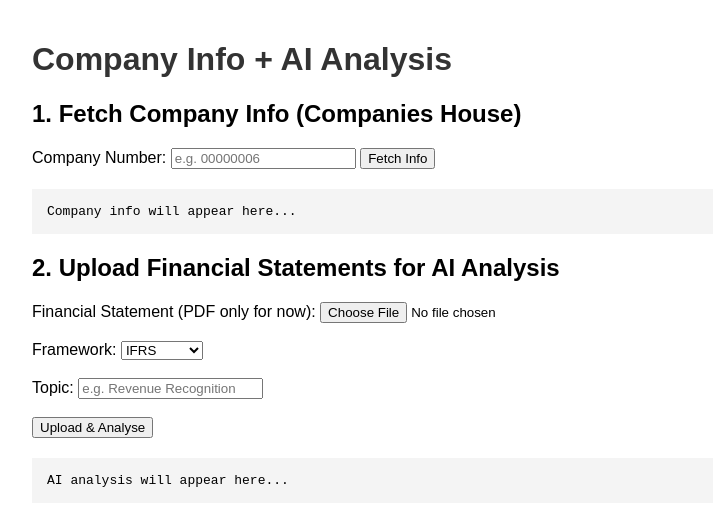
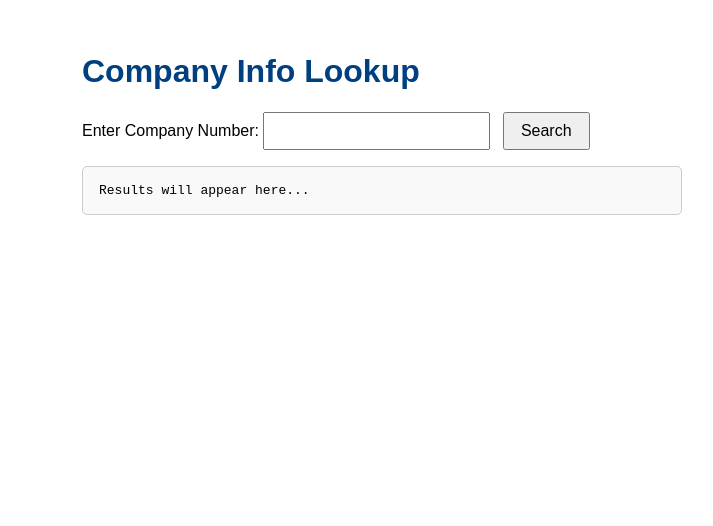
Before and after one commit to HAARBY88/financial-ai-site, a website: page index.html in a window 1280 px wide. Shown: the whole page, without its empty margins (258-971 px from the left). Drawn offline with Linux system fonts and the light colour scheme.

Commit message:
Update index.html

```diff
--- a/index.html
+++ b/index.html
@@ -2,70 +2,79 @@
 <html lang="en">
 <head>
   <meta charset="UTF-8" />
-  <title>AI Financial Tools</title>
+  <meta name="viewport" content="width=device-width, initial-scale=1.0" />
+  <title>Company Info Lookup</title>
   <style>
-    body { font-family: Arial, sans-serif; max-width: 700px; margin: auto; padding: 20px; }
-    h1 { color: #333; }
-    form { margin-bottom: 20px; }
-    pre { background: #f4f4f4; padding: 15px; white-space: pre-wrap; }
+    body {
+      font-family: Arial, sans-serif;
+      padding: 2rem;
+      max-width: 600px;
+      margin: auto;
+    }
+    h1 {
+      color: #004080;
+    }
+    form {
+      margin-bottom: 1rem;
+    }
+    input {
+      padding: 0.5rem;
+      font-size: 1rem;
+    }
+    button {
+      padding: 0.5rem 1rem;
+      font-size: 1rem;
+      margin-left: 0.5rem;
+      cursor: pointer;
+    }
+    #result {
+      margin-top: 1rem;
+      padding: 1rem;
+      border: 1px solid #ccc;
+      border-radius: 5px;
+      background: #f9f9f9;
+      white-space: pre-wrap;
+      font-family: monospace;
+    }
   </style>
 </head>
 <body>
-  <h1>Company Info + AI Analysis</h1>
+  <h1>Company Info Lookup</h1>
+  <form id="lookupForm">
+    <label for="company">Enter Company Number:</label>
+    <input type="text" id="company" name="company" required />
+    <button type="submit">Search</button>
+  </form>
 
-  <h2>1. Fetch Company Info (Companies House)</h2>
-  <form id="companyForm">
-    <label>Company Number:
-      <input type="text" name="company" required placeholder="e.g. 00000006">
-    </label>
-    <button type="submit">Fetch Info</button>
-  </form>
-  <pre id="companyOutput">Company info will appear here...</pre>
-
-  <h2>2. Upload Financial Statements for AI Analysis</h2>
-  <form id="uploadForm" enctype="multipart/form-data">
-    <label>Financial Statement (PDF only for now):
-      <input type="file" name="statement" accept=".pdf" required>
-    </label><br><br>
-    <label>Framework:
-      <select name="framework" required>
-        <option value="IFRS">IFRS</option>
-        <option value="US GAAP">US GAAP</option>
-      </select>
-    </label><br><br>
-    <label>Topic:
-      <input type="text" name="topic" placeholder="e.g. Revenue Recognition" required>
-    </label><br><br>
-    <button type="submit">Upload & Analyse</button>
-  </form>
-  <pre id="aiOutput">AI analysis will appear here...</pre>
+  <div id="result">Results will appear here...</div>
 
   <script>
-    // Fetch Companies House info
-    document.getElementById("companyForm").addEventListener("submit", async (e) => {
+    document.getElementById("lookupForm").addEventListener("submit", async (e) => {
       e.preventDefault();
-      const companyNumber = e.target.company.value;
-      document.getElementById("companyOutput").textContent = "Fetching...";
+
+      const companyNumber = document.getElementById("company").value.trim();
+      const resultDiv = document.getElementById("result");
+
+      if (!companyNumber) {
+        resultDiv.textContent = "⚠️ Please enter a company number.";
+        return;
+      }
+
+      resultDiv.textContent = "⏳ Fetching company info...";
+
       try {
-        const res = await fetch(`/.netlify/functions/companiesHouse?company=${companyNumber}`);
-        const data = await res.json();
-        document.getElementById("companyOutput").textContent = JSON.stringify(data, null, 2);
+        const response = await fetch(
+          `/.netlify/functions/companiesHouse?company=${companyNumber}`
+        );
+        const data = await response.json();
+
+        if (response.ok) {
+          resultDiv.textContent = JSON.stringify(data, null, 2);
+        } else {
+          resultDiv.textContent = `❌ Error: ${data.error || "Unknown error"}`;
+        }
       } catch (err) {
-        document.getElementById("companyOutput").textContent = "Error fetching company info.";
-      }
-    });
-
-    // Upload and process financials
-    document.getElementById("uploadForm").addEventListener("submit", async (e) => {
-      e.preventDefault();
-      const formData = new FormData(e.target);
-      document.getElementById("aiOutput").textContent = "Processing...";
-      try {
-        const res = await fetch("/.netlify/functions/processUpload", { method: "POST", body: formData });
-        const data = await res.json();
-        document.getElementById("aiOutput").textContent = data.output || "No output.";
-      } catch (err) {
-        document.getElementById("aiOutput").textContent = "Error processing upload.";
+        resultDiv.textContent = `⚠️ Unexpected error: ${err.message}`;
       }
     });
   </script>
```
